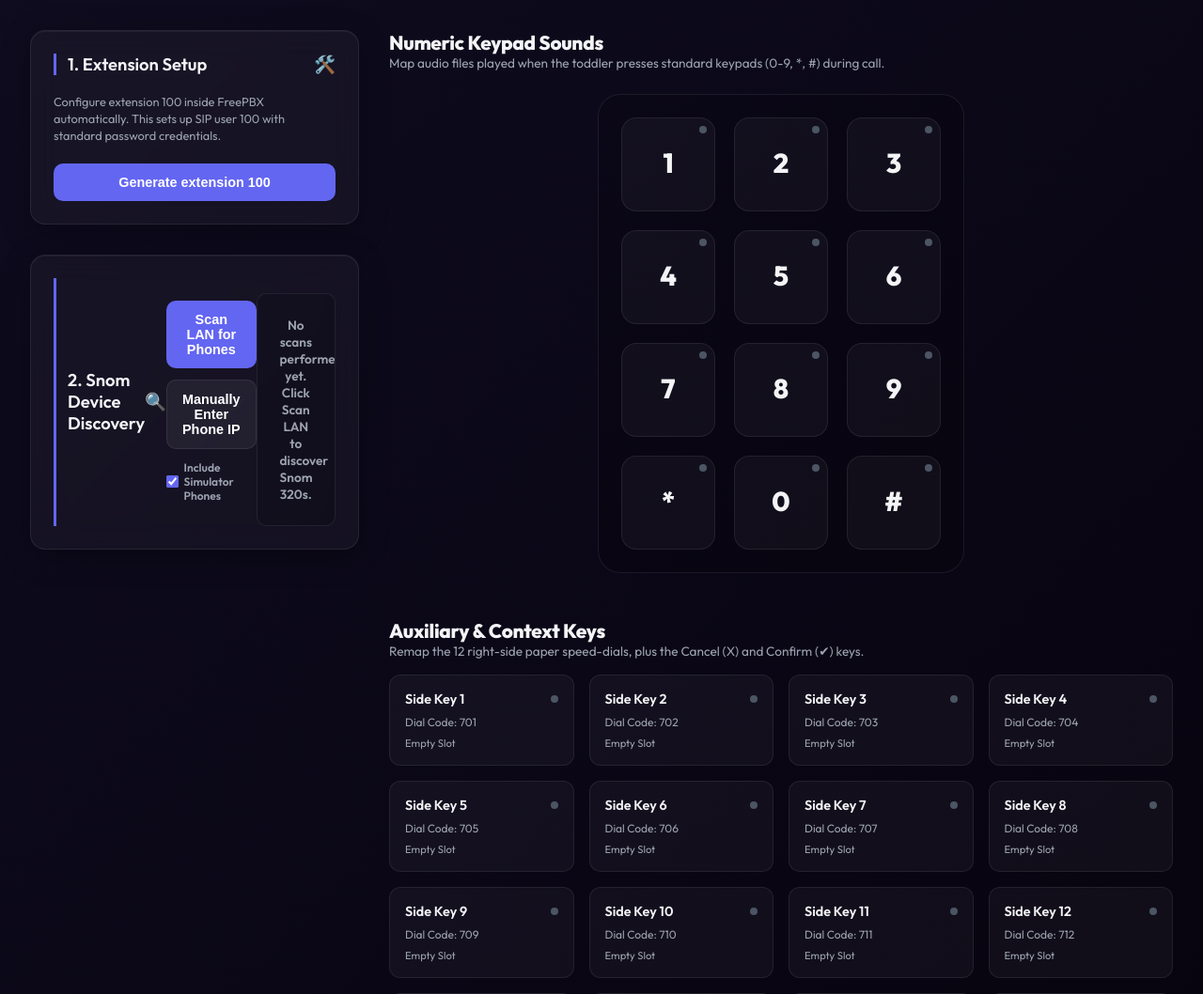
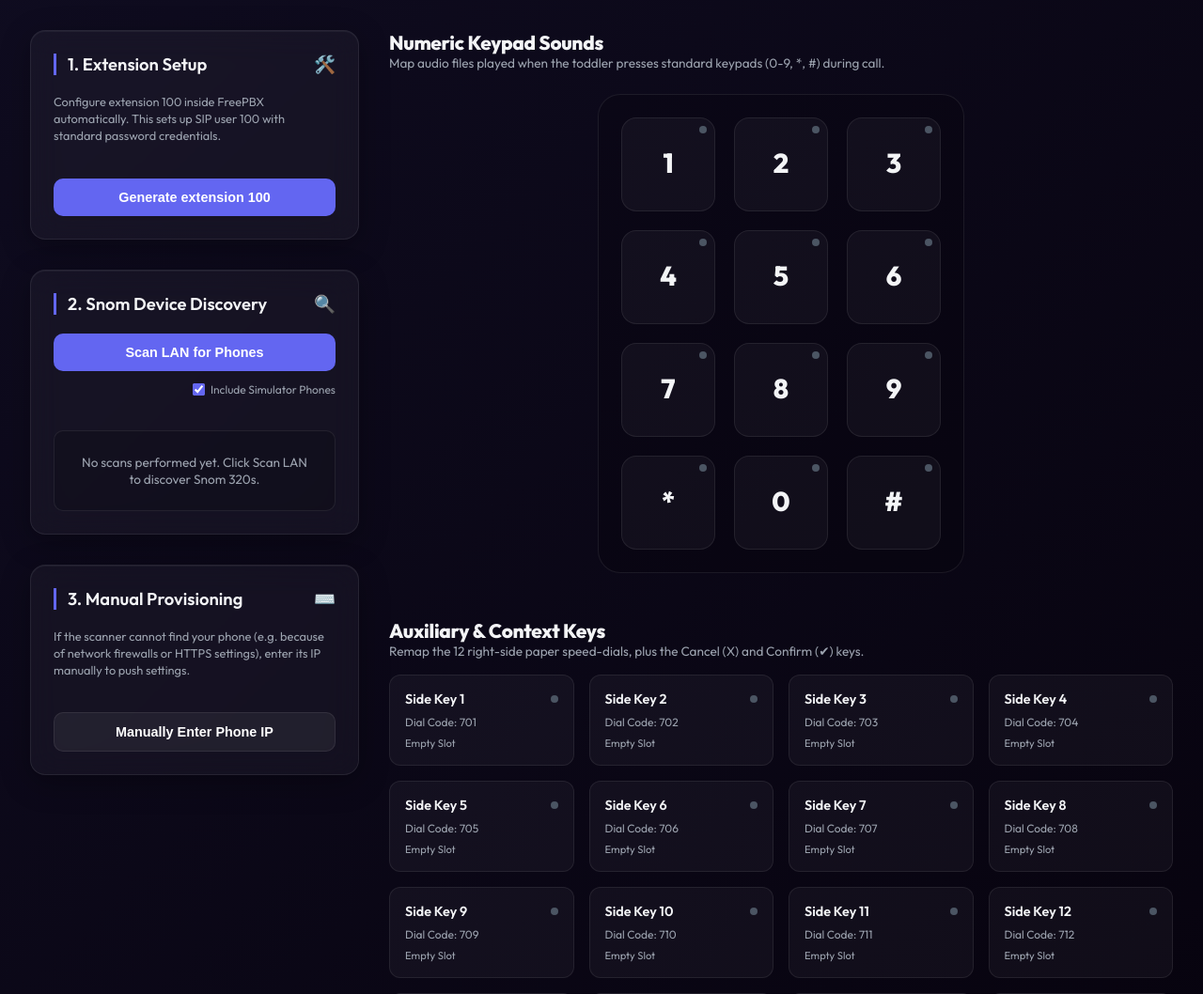
Before and after one commit to SzigetiPeter/toddler_mode_freepbx, a Flask app: page / in a window 1280 px wide. Shown: the part 91-1149 px from the top of the page at 94% size. Run offline with Flask 2, Linux system fonts and the light colour scheme; data that the repository does not hold is empty.

Commit message:
fix: support HTTPS Snom devices, fix fwconsole reload, and improve UI panel layout

```diff
--- a/server/app.py
+++ b/server/app.py
@@ -149,51 +149,18 @@ def scan_lan():
         "devices": sorted(detected_devices, key=lambda x: [int(y) for y in x["ip"].split('.')])
     })
 
-def get_freepbx_db_credentials():
-    """Parses /etc/freepbx.conf to extract database credentials."""
-    creds = {
-        "user": "freepbxuser",
-        "pass": "",
-        "host": "localhost",
-        "name": "asterisk"
-    }
-    config_path = "/etc/freepbx.conf"
-    if not os.path.exists(config_path):
-        return creds
+def run_db_query(query):
+    """Runs an SQL query against the local Asterisk MariaDB database by piping it to fwconsole mysql."""
+    fwconsole_path = shutil.which("fwconsole")
+    if not fwconsole_path:
+        return -1, "", "fwconsole utility not found"
+
     try:
-        with open(config_path, "r") as f:
-            content = f.read()
-
-        user_match = re.search(r"AMPDBUSER['\"]?\s*\]\s*=\s*['\"](.*?)['\"]", content)
-        pass_match = re.search(r"AMPDBPASS['\"]?\s*\]\s*=\s*['\"](.*?)['\"]", content)
-        host_match = re.search(r"AMPDBHOST['\"]?\s*\]\s*=\s*['\"](.*?)['\"]", content)
-        name_match = re.search(r"AMPDBNAME['\"]?\s*\]\s*=\s*['\"](.*?)['\"]", content)
-
-        if user_match:
-            creds["user"] = user_match.group(1)
-        if pass_match:
-            creds["pass"] = pass_match.group(1)
-        if host_match:
-            creds["host"] = host_match.group(1)
-        if name_match:
-            creds["name"] = name_match.group(1)
-
+        # Pass the query via stdin to 'fwconsole mysql'
+        res = subprocess.run([fwconsole_path, "mysql"], input=query, capture_output=True, text=True, timeout=15)
+        return res.returncode, res.stdout.strip(), res.stderr.strip()
     except Exception as e:
-        logger.error(f"Error parsing /etc/freepbx.conf: {e}")
-    return creds
-
-def run_db_query(query):
-    """Runs an SQL query against the local Asterisk MariaDB database."""
-    creds = get_freepbx_db_credentials()
-    mysql_path = shutil.which("mysql")
-    if not mysql_path:
-        return -1, "", "mysql binary not found in system PATH"
-
-    args = [mysql_path, "-h", creds["host"], "-u", creds["user"]]
-    if creds["pass"]:
-        args.append(f"-p{creds['pass']}")
-    args.extend([creds["name"], "-e", query])
-    return run_cmd(args)
+        return -1, "", str(e)
 
 @app.route('/api/provision-extension', methods=['POST'])
 def provision_extension():
@@ -219,9 +186,9 @@ def provision_extension():
     if code2 != 0:
         return jsonify({"success": False, "error": f"Failed inserting max_contacts: {err2 or out2}"}), 500
 
-    code3, out3, err3 = run_cmd([fwconsole_path, "dialplan", "reload"])
+    code3, out3, err3 = run_cmd([fwconsole_path, "reload"])
     if code3 != 0:
-        return jsonify({"success": False, "error": f"Failed reloading dialplan: {err3 or out3}"}), 500
+        return jsonify({"success": False, "error": f"Failed reloading FreePBX: {err3 or out3}"}), 500
 
     return jsonify({"success": True, "message": "Extension 100 provisioned and dialplan reloaded successfully!"})
 
--- a/server/templates/dashboard.html
+++ b/server/templates/dashboard.html
@@ -735,7 +735,7 @@
                     <span>1. Extension Setup</span>
                     <span>🛠️</span>
                 </div>
-                <p style="font-size: 0.8rem; color: var(--text-secondary); line-height: 1.4;">
+                <p style="font-size: 0.8rem; color: var(--text-secondary); line-height: 1.4; margin-bottom: 1rem;">
                     Configure extension 100 inside FreePBX automatically. This sets up SIP user 100 with standard password credentials.
                 </p>
                 <button class="btn" id="btn-provision-ext" onclick="provisionExtension()">
@@ -747,12 +747,10 @@
                 <div class="panel-title">
                     <span>2. Snom Device Discovery</span>
                     <span>🔍</span>
-                            <div class="control-group" style="display: flex; flex-direction: column; gap: 0.75rem;">
+                </div>
+                <div class="control-group" style="display: flex; flex-direction: column; gap: 0.75rem; margin-bottom: 1rem;">
                     <button class="btn" id="btn-scan" onclick="scanNetwork()">
                         Scan LAN for Phones
-                    </button>
-                    <button class="btn btn-secondary" onclick="openProvisionModal('')" style="width: 100%;">
-                        Manually Enter Phone IP
                     </button>
                     <div style="display: flex; justify-content: flex-end;">
                         <label style="font-size: 0.75rem; color: var(--text-secondary); display: flex; align-items: center; gap: 0.35rem; cursor: pointer;">
@@ -761,9 +759,22 @@
                     </div>
                 </div>
 
-                <div class="device-list" id="device-list-container" style="margin-top: 1rem;">
+                <div class="device-list" id="device-list-container">
                     <div class="no-devices" id="no-devices-msg">No scans performed yet. Click Scan LAN to discover Snom 320s.</div>
                 </div>
+            </div>
+
+            <div class="glass-panel">
+                <div class="panel-title">
+                    <span>3. Manual Provisioning</span>
+                    <span>⌨️</span>
+                </div>
+                <p style="font-size: 0.8rem; color: var(--text-secondary); line-height: 1.4; margin-bottom: 1rem;">
+                    If the scanner cannot find your phone (e.g. because of network firewalls or HTTPS settings), enter its IP manually to push settings.
+                </p>
+                <button class="btn btn-secondary" onclick="openProvisionModal('')" style="width: 100%;">
+                    Manually Enter Phone IP
+                </button>
             </div>
         </aside>
 
```
